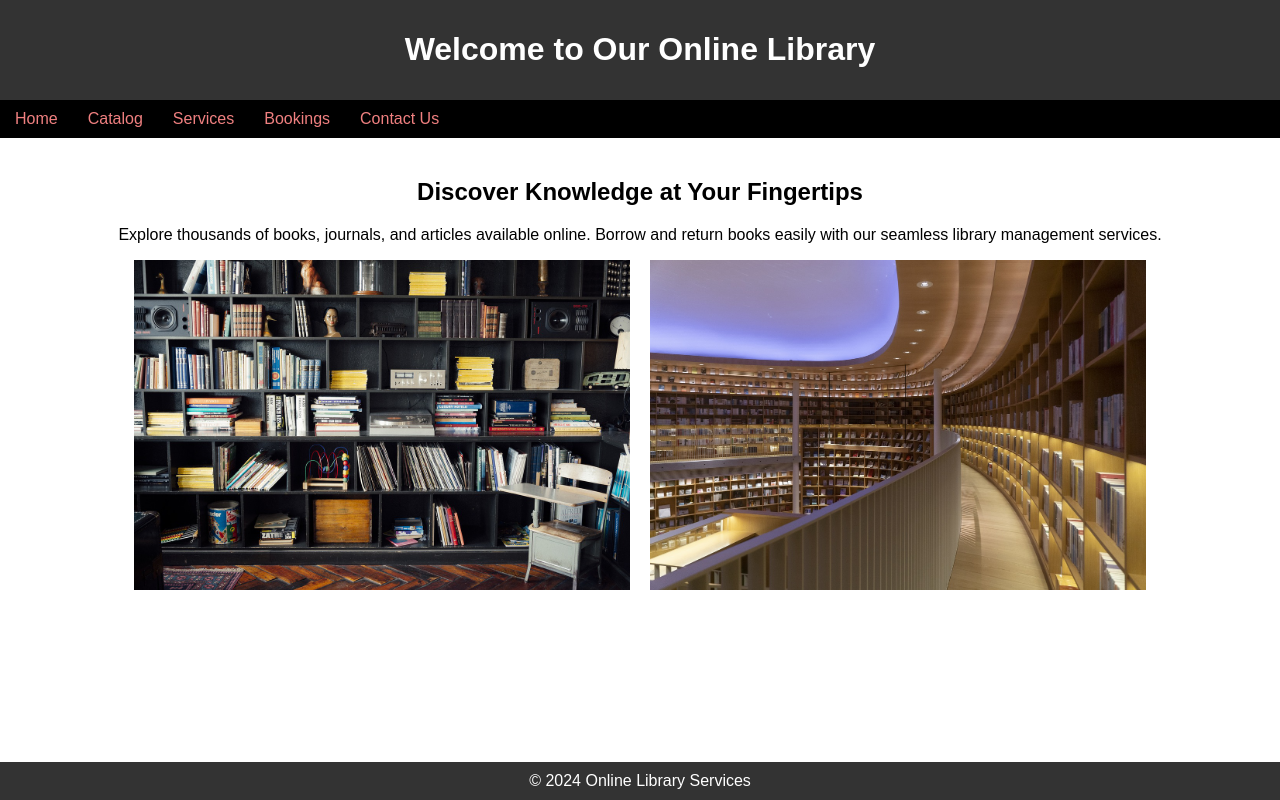
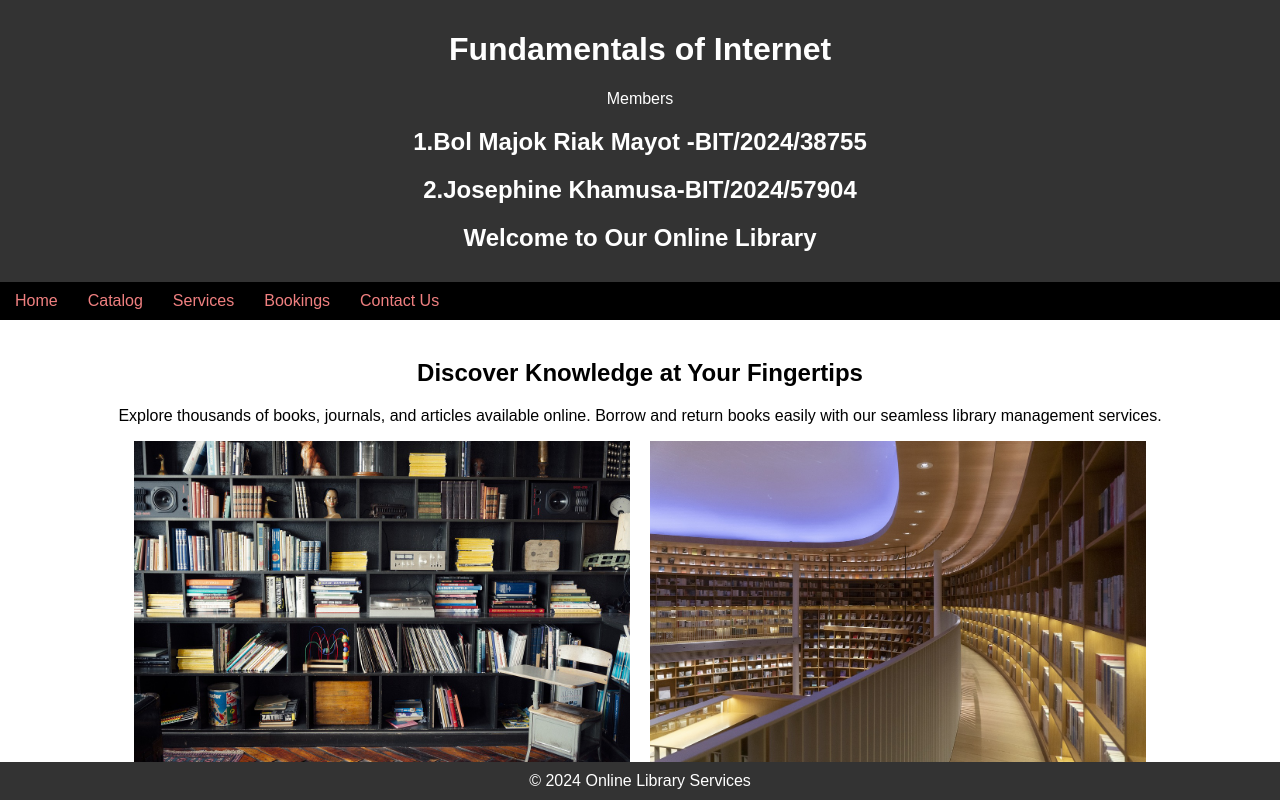
Before and after one commit to Majok-Bol/Online_library_managing_services, a plain HTML site: page index.html in a window 1280 px wide. Drawn offline with Linux system fonts and the light colour scheme.

Commit message:
changed heading

```diff
--- a/index.html
+++ b/index.html
@@ -72,7 +72,12 @@
 </head>
 <body>
     <header>
-        <h1>Welcome to Our Online Library</h1>
+        <h1>Fundamentals of Internet</h1>
+       <p>Members</p>
+        <h2>1.Bol Majok Riak Mayot -BIT/2024/38755</h2>
+        <h2>2.Josephine Khamusa-BIT/2024/57904</h2>
+        <h2>Welcome to Our Online Library</h2>
+
     </header>
 
     <nav id="navbar">
@@ -83,6 +88,8 @@
         <a href="contact.html">Contact Us</a>
     </nav>
     <main>
+
+
         <h2>Discover Knowledge at Your Fingertips</h2>
         <p>Explore thousands of books, journals, and articles available online. Borrow and return books easily with our seamless library management services.</p>
         <div class="imgdiv">
```
